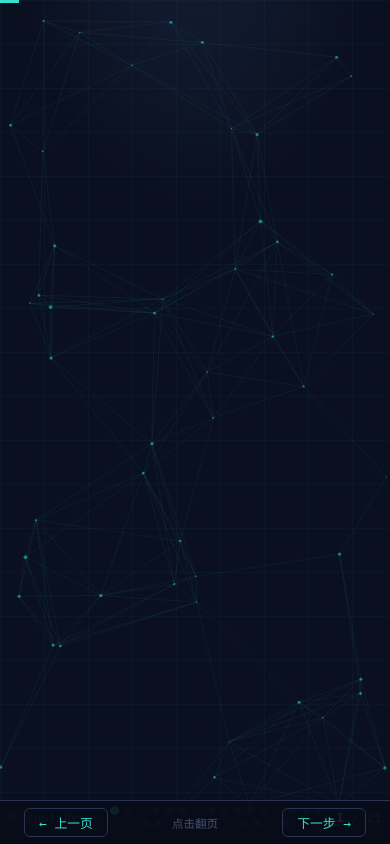
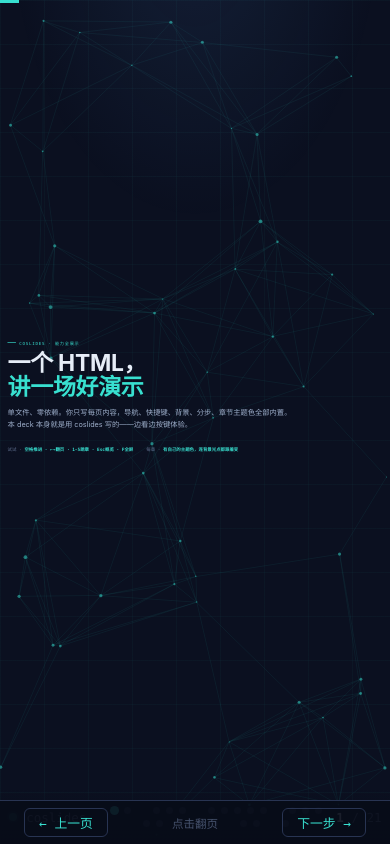
Before and after one commit to colin-han/coslides, a website: page references/demo-deck.html in a window 390 px wide. Drawn offline with Linux system fonts and the light colour scheme.

Commit message:
chore: 更新 demo-deck — 修正 mobile 居中
Co-Authored-By: Claude Opus 4.8 <noreply@anthropic.com>

```diff
--- a/references/demo-deck.html
+++ b/references/demo-deck.html
@@ -321,6 +321,7 @@ ul.feat li b{color:var(--txt);} ul.feat li span.dim{color:var(--txt-dim);}
      ════════════════════════════════════════════════════════════════════ -->
 
 <div id="deck">
+
 
 
 
@@ -860,6 +861,9 @@ ul.feat li b{color:var(--txt);} ul.feat li span.dim{color:var(--txt-dim);}
 
 
 </div>
+
+
+</div>
 <!-- ↑↑↑ 只编辑上面的 #deck 区域 ↑↑↑ -->
 <div class="nav-hint">点击 / <kbd>空格</kbd> 推进 · <kbd>→</kbd> 下一页 · <kbd>←</kbd> 上一页 · <kbd>1-9</kbd> 跳章 · <kbd>Esc</kbd> 概览 · <kbd>C</kbd> 批注 · <kbd>J</kbd> 查看标注 · <kbd>F</kbd> 全屏</div>
 <div id="chrome">
@@ -1030,9 +1034,9 @@ function updateMobileScale() {
   deck.style.width = MOBILE_DESIGN_W + 'px';
   deck.style.height = MOBILE_DESIGN_H + 'px';
   deck.style.position = 'fixed';
-  deck.style.top = ((vh - MOBILE_BAR_H - MOBILE_DESIGN_H * scale) / 2) + 'px';
-  deck.style.left = ((vw - MOBILE_DESIGN_W * scale) / 2) + 'px';
-  deck.style.transform = 'scale(' + scale + ')';
+  deck.style.top = ((vh - MOBILE_BAR_H) / 2) + 'px';
+  deck.style.left = '50%';
+  deck.style.transform = 'translate(-50%,-50%) scale(' + scale + ')';
 }
 window.addEventListener('resize', updateMobileScale);
 
```
